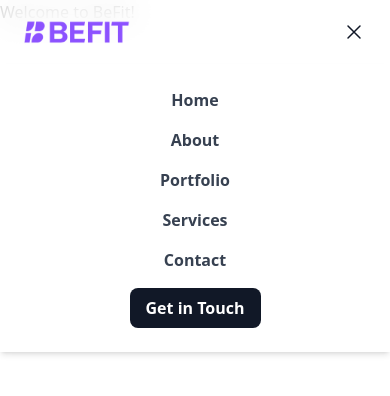
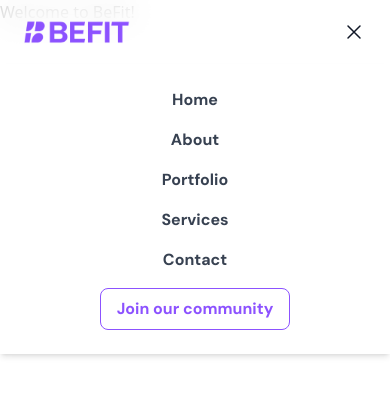
Before and after one commit to Daniel-Williams-ux/befit-landing, a Next.js app: page / in a window 390 px wide. Both pictures are taken after a click on the button 354 px from the left and 32 px from the top of the page. Shown: the top 396 px of the page. Built offline with nearby package versions, Linux system fonts and the light colour scheme.

Commit message:
upate header mobile menu

```diff
--- a/src/components/Header.js
+++ b/src/components/Header.js
@@ -51,15 +51,15 @@ const Header = () => {
 
       {/* Mobile Menu Overlay */}
       {isMenuOpen && (
-        <div className="md:hidden bg-white font-semibold bg-opacity-90 backdrop-blur-lg absolute top-16 left-0 w-full shadow-md z-40">
+        <div className="md:hidden bg-white font-dmSans font-semibold backdrop-blur-lg absolute top-16 left-0 w-full shadow-md z-40">
           <nav className="flex flex-col items-center space-y-4 py-6">
             <Link href="/" className="text-gray-700 hover:text-gray-900" onClick={() => setIsMenuOpen(false)}>Home</Link>
             <Link href="/about" className="text-gray-700 hover:text-gray-900" onClick={() => setIsMenuOpen(false)}>About</Link>
             <Link href="/portfolio" className="text-gray-700 hover:text-gray-900" onClick={() => setIsMenuOpen(false)}>Portfolio</Link>
             <Link href="/services" className="text-gray-700 hover:text-gray-900" onClick={() => setIsMenuOpen(false)}>Services</Link>
             <Link href="/contact" className="text-gray-700 hover:text-gray-900" onClick={() => setIsMenuOpen(false)}>Contact</Link>
-            <Link href="/contact" className="bg-gray-900 text-white px-4 py-2 rounded-lg hover:bg-gray-700" onClick={() => setIsMenuOpen(false)}>
-              Get in Touch
+            <Link href="/join" className="bg-white text-headerColor px-4 py-2 border border-headerColor rounded-lg hover:bg-headerColor hover:text-white transition-colors" onClick={() => setIsMenuOpen(false)}>
+              Join our community
             </Link>
           </nav>
         </div>
```
